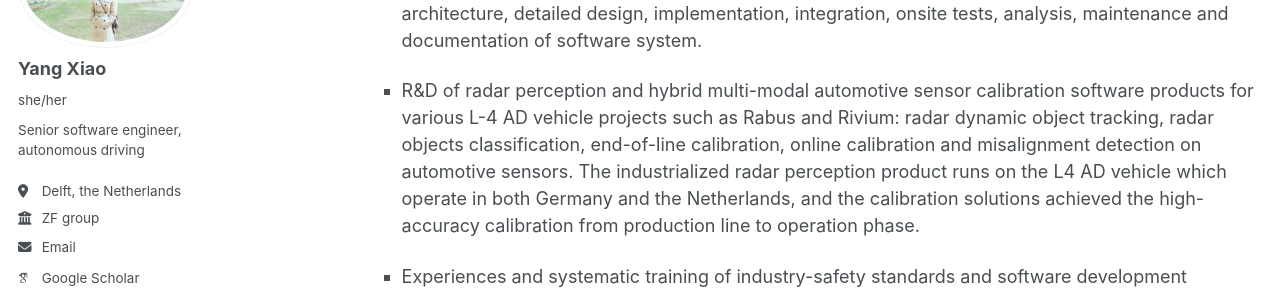
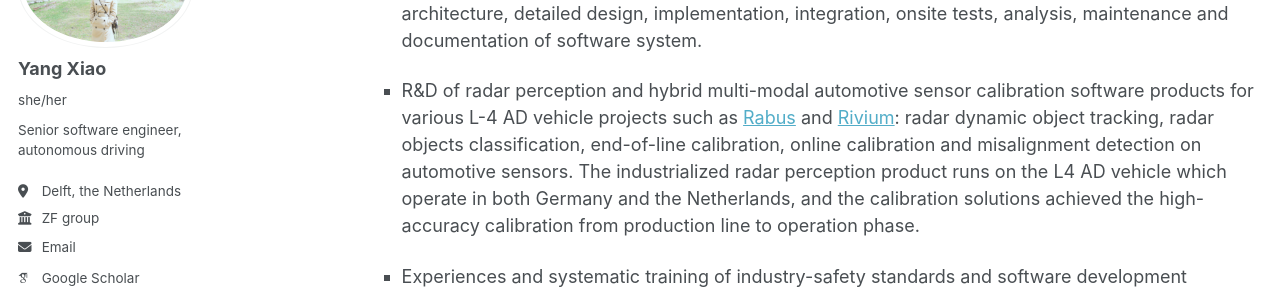
Before and after one commit to YangSophiaXiao/Yang.Sophia.Xiao.github.io, a Jekyll site: the page built from _pages/cv.md, in a window 1280 px wide and 900 px high, scrolled down 333 px. Shown: the part 180-473 px from the top of the window. Built offline with Jekyll 4.4.1, drawn with Linux system fonts in a browser that asks for light colours; some web fonts are replaced; part of the change alters nothing that is shown.

```diff
--- a/_pages/cv.md
+++ b/_pages/cv.md
@@ -22,7 +22,7 @@ Work experience
   * Duties includes:
     * Software development experience follows V-model and based on C++. Include requirements, architecture, detailed design, implementation, integration, onsite tests, analysis, maintenance and documentation of software system.
 
-    * R&D of radar perception and hybrid multi-modal automotive sensor calibration software products for various L-4 AD vehicle projects such as Rabus and Rivium: radar dynamic object tracking, radar objects classification, end-of-line calibration, online calibration and misalignment detection on automotive sensors. The industrialized radar perception product runs on the L4 AD vehicle which operate in both Germany and the Netherlands, and the calibration solutions achieved the high-accuracy calibration from production line to operation phase.
+    * R&D of radar perception and hybrid multi-modal automotive sensor calibration software products for various L-4 AD vehicle projects such as [Rabus](https://www.youtube.com/watch?v=isRtxSoPeFc) and [Rivium](https://www.youtube.com/watch?v=m5-rI5n6qng): radar dynamic object tracking, radar objects classification, end-of-line calibration, online calibration and misalignment detection on automotive sensors. The industrialized radar perception product runs on the L4 AD vehicle which operate in both Germany and the Netherlands, and the calibration solutions achieved the high-accuracy calibration from production line to operation phase.
 
     * Experiences and systematic training of industry-safety standards and software development guidelines (e.g. ISO26262, ISO21448, ASPICE and AUTOSAR). Daily work experience in a Scrum-based agile team.
 
```
